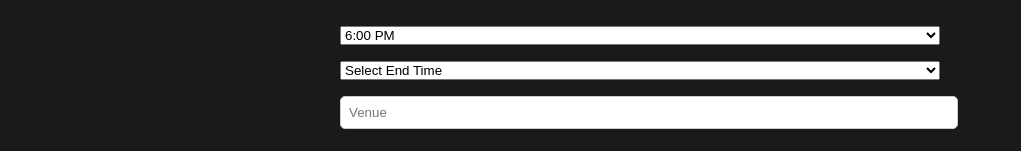
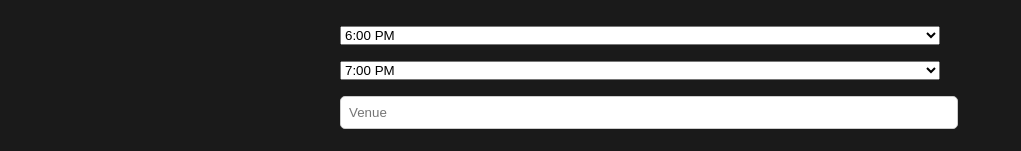
Before and after one commit to mrayover/Fresno-music-calendar1, a React (Vite) app: page /submit in a window 1280 px wide. Shown: the part 360-511 px from the top of the page, without its empty margins (0-1021 px from the left). Built offline with nearby package versions, Linux system fonts and the light colour scheme.

Commit message:
rrrrrrrrrrrr

```diff
--- a/src/AdminConfig.jsx
+++ b/src/AdminConfig.jsx
@@ -11,7 +11,7 @@ export default function AdminConfig() {
     title: "",
     date: "",
     startTime: "18:00",
-    endTime: "",
+    endTime: "19:00",
     venue: "",
     genre: "",
     cover: "",
@@ -70,7 +70,7 @@ const editEvent = (event) => {
 
   setEditingId(event.id);
 };
-const handleChange = (e) => {
+const handleEventChange = (e) => {
   const { name, value } = e.target;
 
   // If the startTime changes, auto-update endTime
--- a/src/SubmitEventForm.jsx
+++ b/src/SubmitEventForm.jsx
@@ -6,7 +6,7 @@ const SubmitEventForm = () => {
     title: "",
     date: "",
     startTime: "18:00",
-    endTime: "",
+    endTime: "19:00",
     venue: "",
     genre: "",
     cover: "",
```
